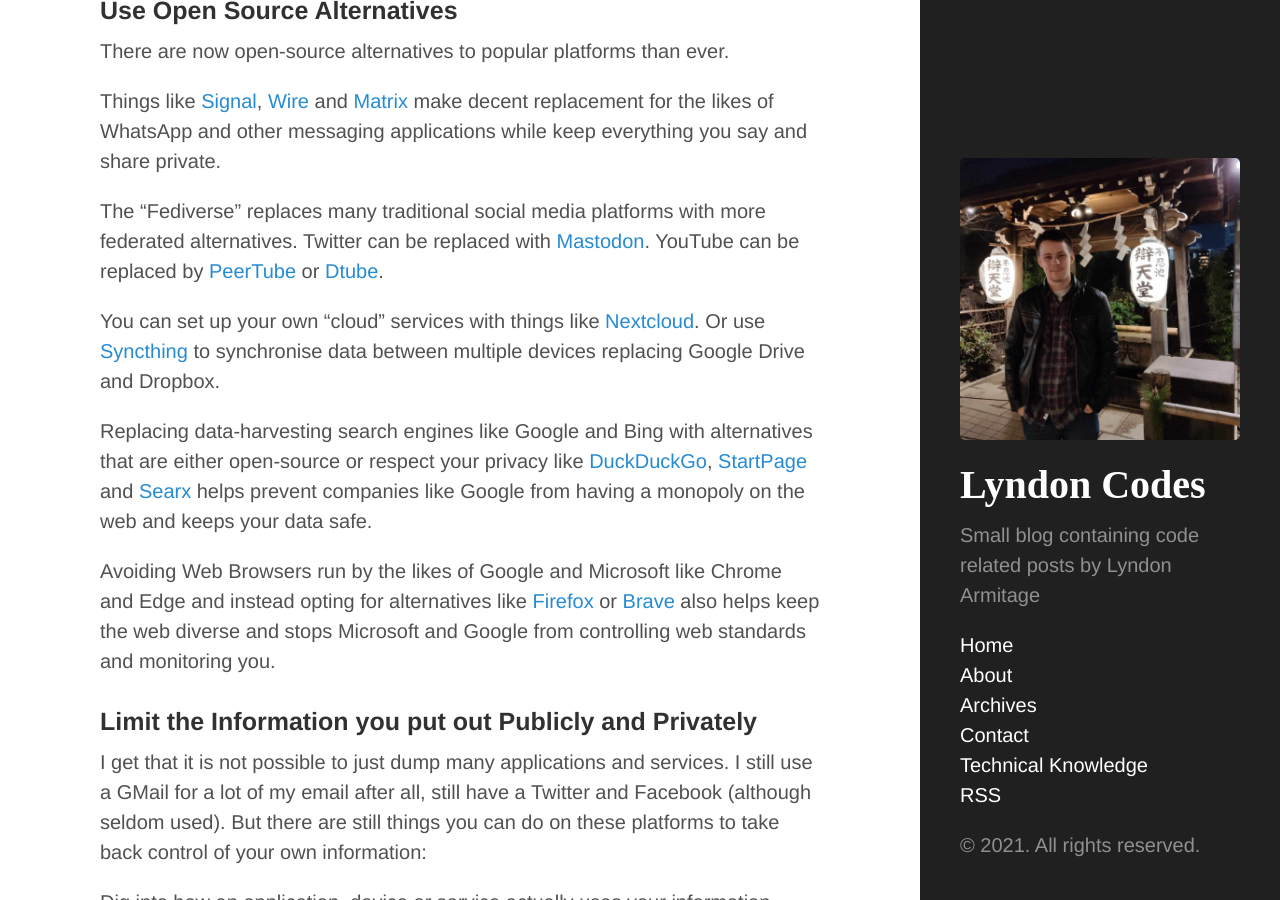
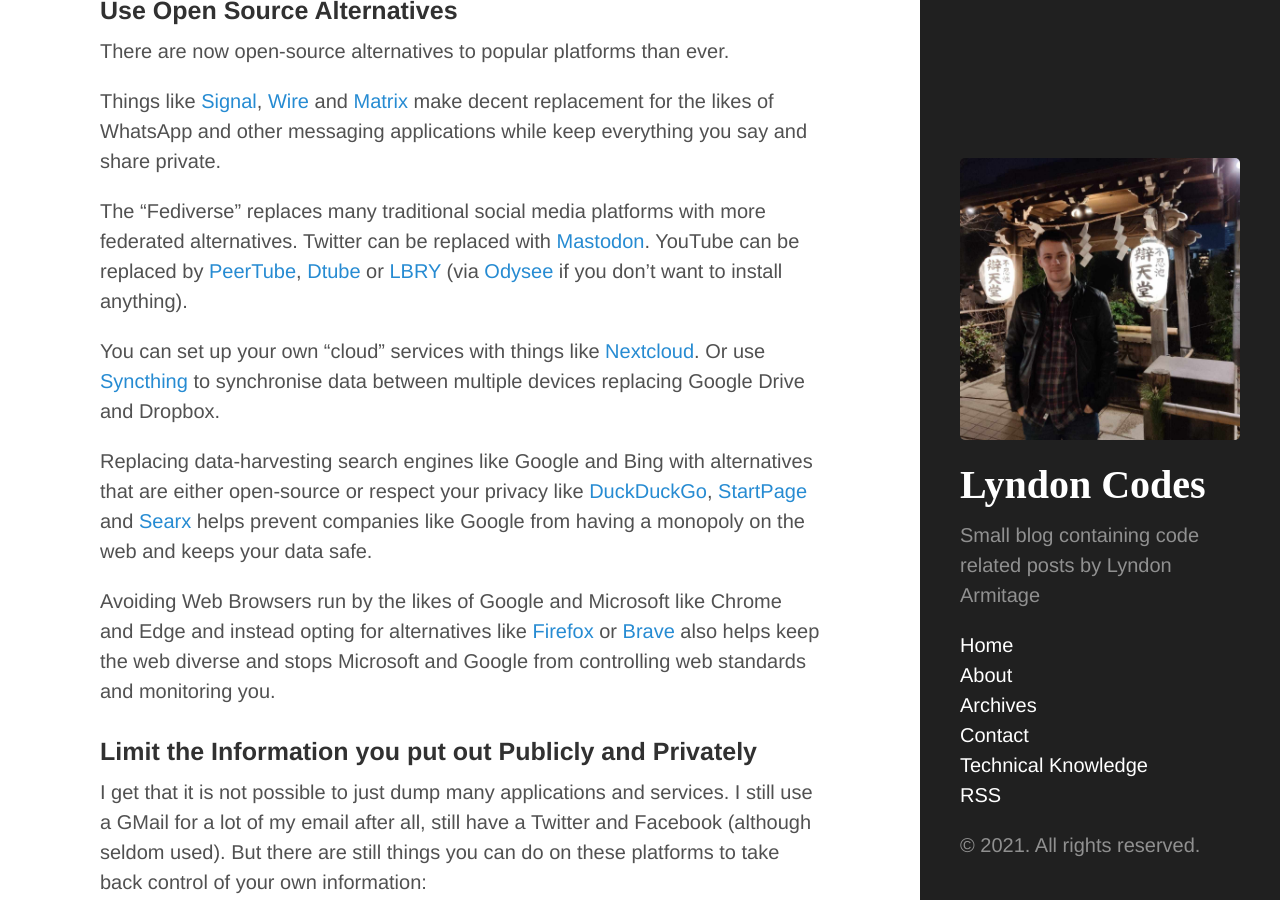
Before and after one commit to LyndonArmitage/lyndonarmitage.github.io, a Jekyll site: the page built from _posts/2021-03-17-someone-s-watching-you.md, in a window 1280 px wide and 900 px high, scrolled down 4976 px. Built offline with Jekyll 4.4.1, drawn with Linux system fonts in a browser that asks for light colours.

Commit message:
Mention LBRY

```diff
--- a/_posts/2021-03-17-someone-s-watching-you.md
+++ b/_posts/2021-03-17-someone-s-watching-you.md
@@ -205,8 +205,9 @@
 The "Fediverse" replaces many traditional social media platforms with more
 federated alternatives. Twitter can be replaced with
 [Mastodon](https://joinmastodon.org/).
-YouTube can be replaced by [PeerTube](https://joinpeertube.org/) or
-[Dtube](https://d.tube/).
+YouTube can be replaced by [PeerTube](https://joinpeertube.org/),
+[Dtube](https://d.tube/) or [LBRY](https://lbry.com/) (via
+[Odysee](https://odysee.com/) if you don't want to install anything).
 
 You can set up your own "cloud" services with things like
 [Nextcloud](https://nextcloud.com/). Or use [Syncthing](https://syncthing.net/)
```
